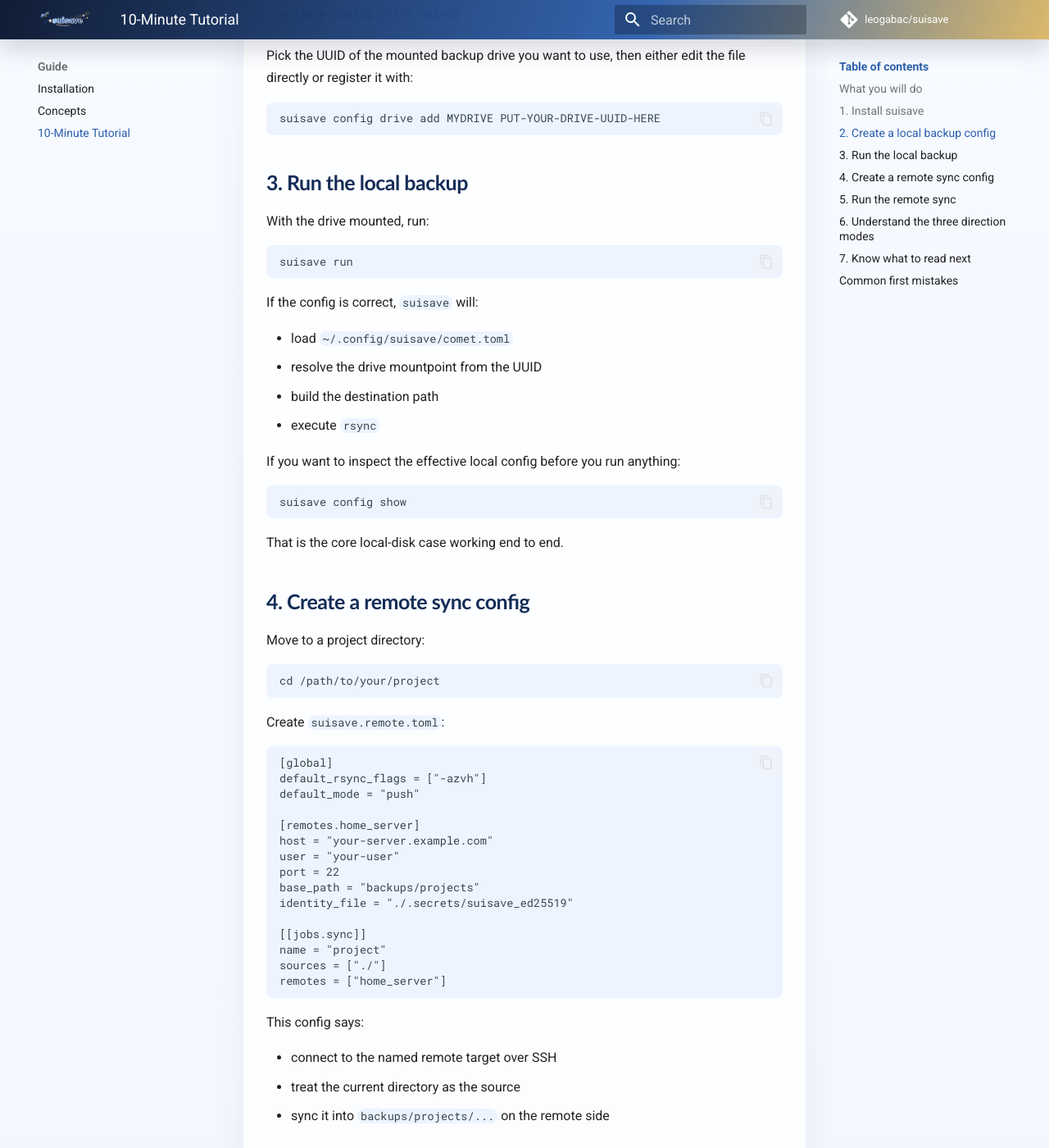
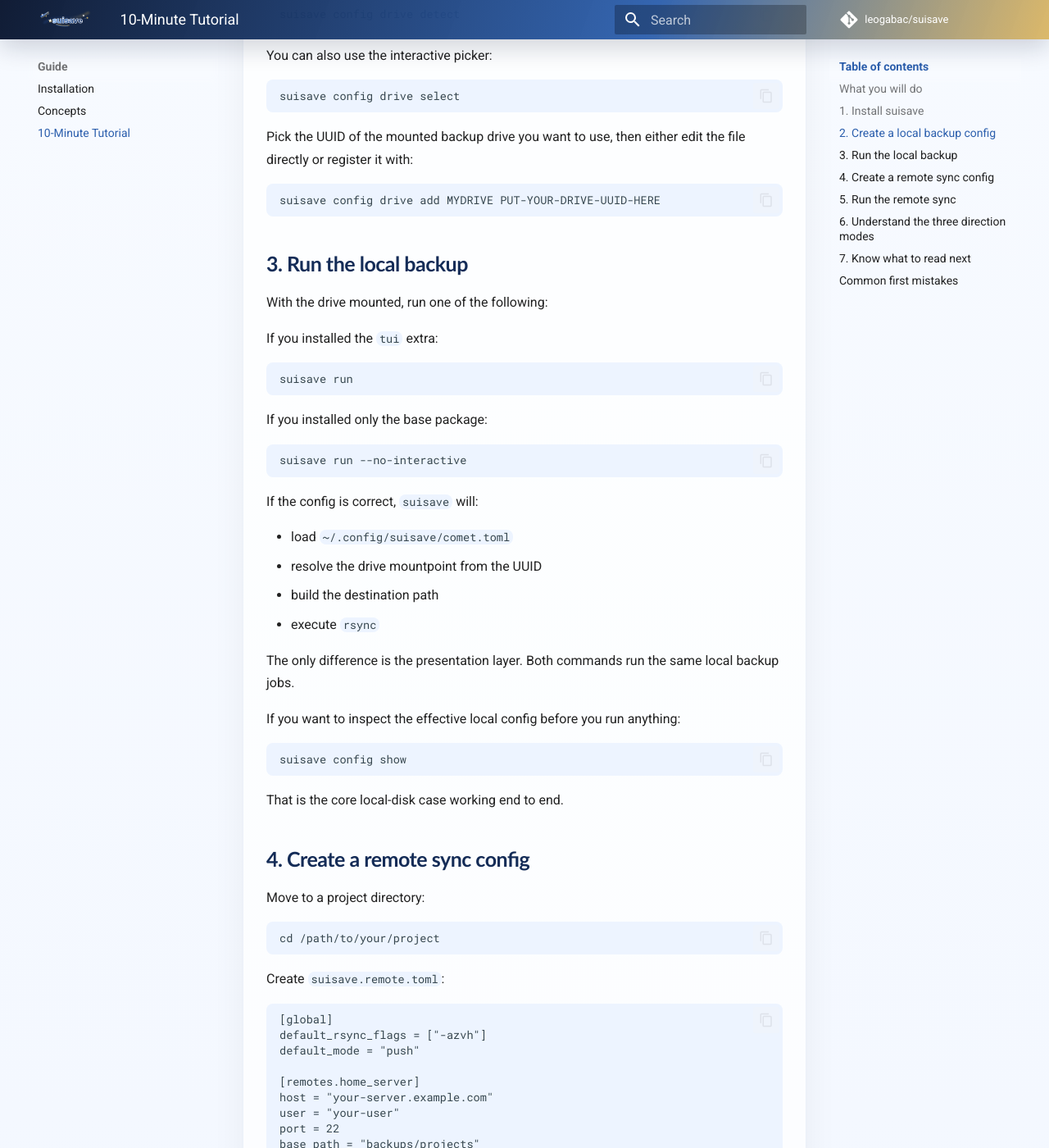
Before and after one commit to leogabac/suisave, an MkDocs documentation site: the page built from docs/guide/tutorial.md, in a window 1280 px wide and 1400 px high, scrolled down 2007 px. Shown: the whole window at 82% size. Built offline with MkDocs 1.6.1 and Material for MkDocs 9.7.7, drawn with Linux system fonts in a browser that asks for light colours; comment, search, counter and statistics services are not loaded; some of the changed text lies outside the part shown.

Commit message:
added docs

````diff
--- a/docs/guide/tutorial.md
+++ b/docs/guide/tutorial.md
@@ -22,6 +22,12 @@
 
 ```bash
 pip install suisave
+```
+
+If you want the default full-screen transfer UI for `suisave run`, install:
+
+```bash
+pip install "suisave[tui]"
 ```
 
 Then confirm the command exists:
@@ -90,10 +96,18 @@
 
 ## 3. Run the local backup
 
-With the drive mounted, run:
+With the drive mounted, run one of the following:
+
+If you installed the `tui` extra:
 
 ```bash
 suisave run
+```
+
+If you installed only the base package:
+
+```bash
+suisave run --no-interactive
 ```
 
 If the config is correct, `suisave` will:
@@ -102,6 +116,9 @@
 - resolve the drive mountpoint from the UUID
 - build the destination path
 - execute `rsync`
+
+The only difference is the presentation layer. Both commands run the same local
+backup jobs.
 
 If you want to inspect the effective local config before you run anything:
 
````
Also changed, not shown: docs/guide/installation.md (+12 -2 lines), docs/index.md (+3 -1 lines), docs/local/commands.md (+12 -0 lines), docs/local/overview.md (+7 -0 lines), docs/reference/troubleshooting.md (+16 -0 lines).
